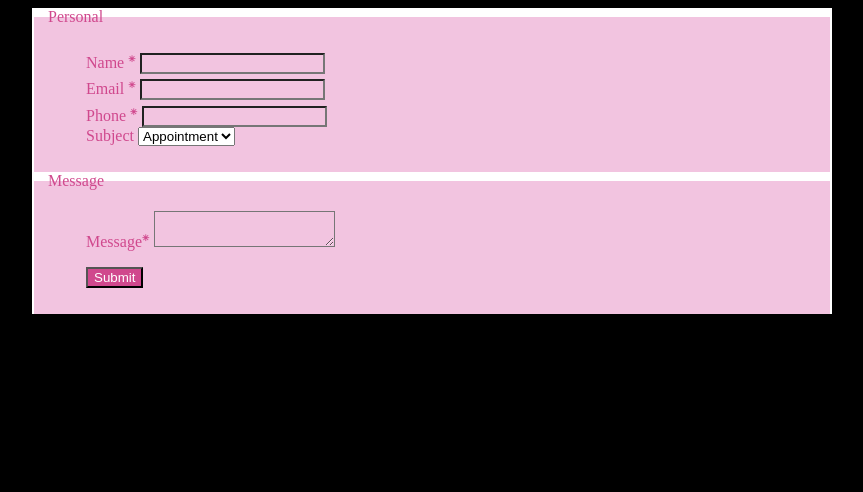
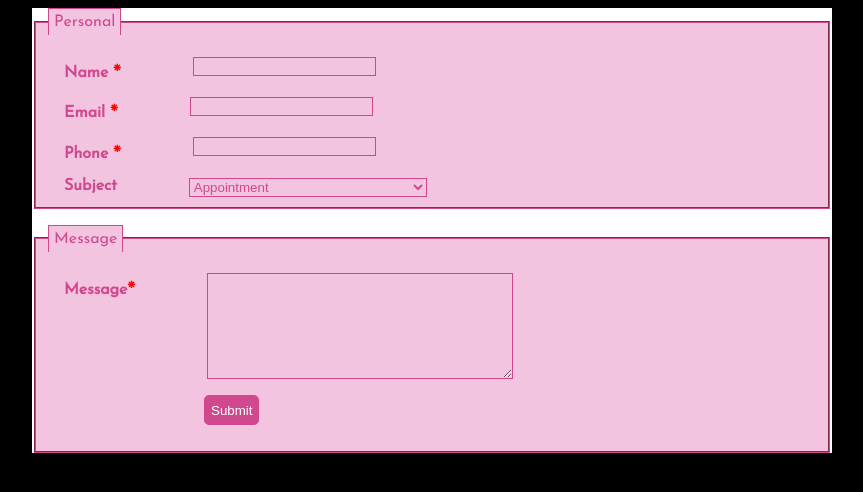
Before and after one commit to Salwasalwa/exo_formulaires, a plain HTML site: page form2.html in a window 1280 px wide. Shown: the whole page, without its empty margins (208-1071 px from the left). Drawn offline with Linux system fonts and the light colour scheme.

Commit message:
modfs form2 html et css

```diff
--- a/css/form2.css
+++ b/css/form2.css
@@ -1,5 +1,6 @@
 body {
     background-color: black;
+    font-family: 'Josefin Sans', sans-serif;
 }
 form {
     background-color: white;
@@ -9,15 +10,50 @@ form {
 fieldset {
     background-color: rgb(242, 196, 224);
     color: rgb(208, 72, 141);
-    border:rgb(208, 72, 141);
+    border-color:rgb(208, 72, 141);
+    margin-bottom: 1em;
+    font-weight: bold;
 }
-input, textarea {
+legend {
     background-color: rgb(242, 196, 224);
+    border:1px solid rgb(208, 72, 141);
+    border-bottom: none;
+    padding: 5px;
+    font-weight: lighter;
+}
+input, textarea, select {
+    background-color: rgb(242, 196, 224);
+    border:1px solid rgb(208, 72, 141);
+    margin-left: 5em;
+    vertical-align: top;
+
 }
 button {
     background-color: rgb(208, 72, 141);
     color: white;
+    margin-left: 140px;
+    border:1px solid rgb(208, 72, 141);
+    border-radius: 5px;
+    height: 30px;
+
+}
+ul {
+    margin: 0;
+    padding: 0;
+    padding-left: 1em;
 }
 li {
     list-style: none;
+    margin-top: 1em;
 }
+select {
+    color: rgb(208, 72, 141);
+    width: 238px;
+}
+textarea {
+    width: 300px;
+    height: 100px;
+}
+sup {
+    color: red;
+}
--- a/form2.html
+++ b/form2.html
@@ -5,6 +5,8 @@
     <meta charset="utf-8">
     <title>Formulaires</title>
     <link rel="stylesheet" href="./css/form2.css">
+    <link href="https://fonts.googleapis.com/css?family=Josefin+Sans" rel="stylesheet">
+    <link href="https://fonts.googleapis.com/css?family=Bitter" rel="stylesheet">
 </head>
 
 <body>
```
